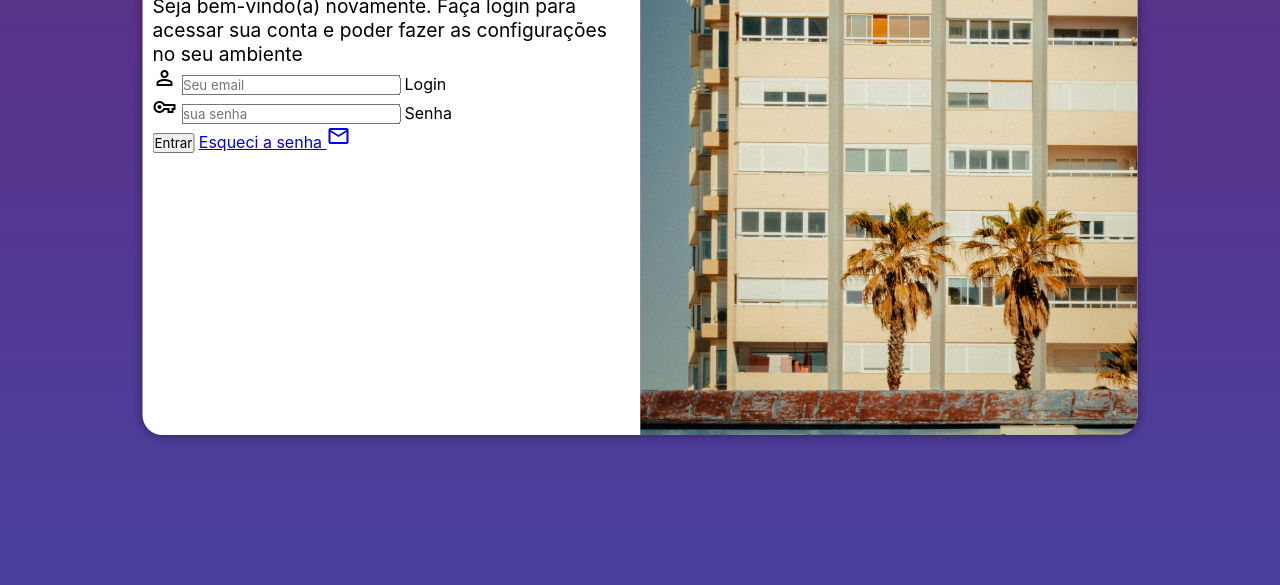
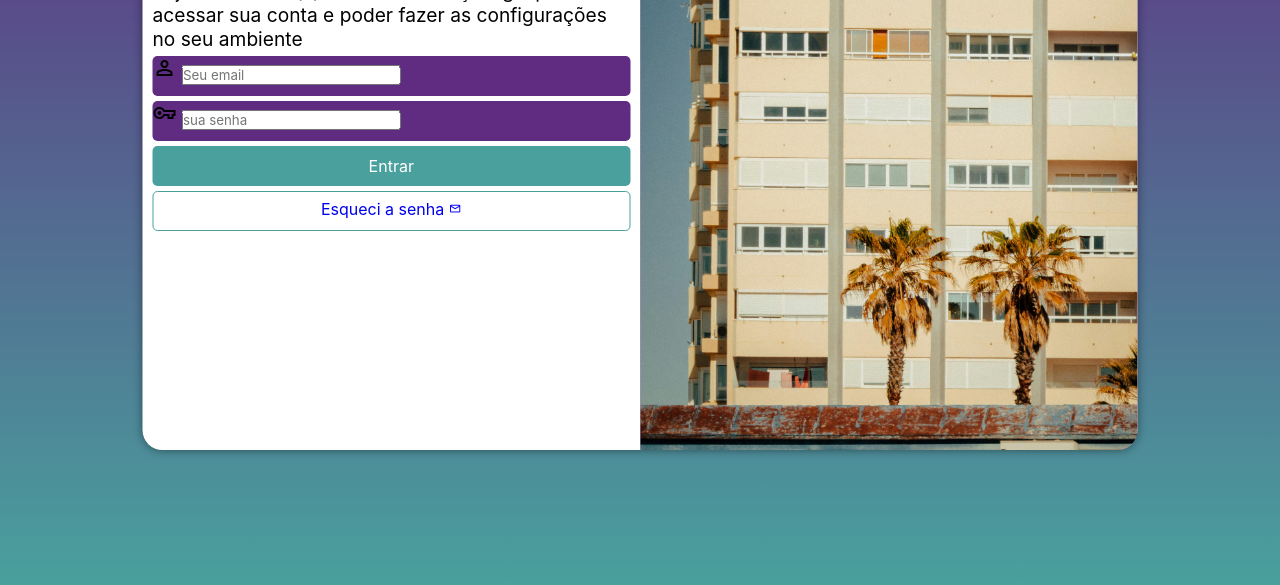
Before and after one commit to ThalesAnderson/projeto-ligin, a plain HTML site: page index.html in a window 1280 px wide. Shown: the part 215-800 px from the top of the page. Drawn offline with nearby package versions, Linux system fonts and the light colour scheme.

Commit message:
Estilizando o formulário

```diff
--- a/estilos/media-query.css
+++ b/estilos/media-query.css
@@ -3,7 +3,7 @@
 @media screen and (min-width: 768px) and (max-width: 992px) {
 
     body {
-        background-image: linear-gradient(to top, #49409d, #5f2c82);
+        background-image: linear-gradient(to top, #49a09d, #5f2c82);
     }
 
     section#login {
@@ -25,7 +25,7 @@
 @media screen and (min-width: 992px) {
 
     body {
-        background-image: linear-gradient(to top, #49409d, #5f2c82);
+        background-image: linear-gradient(to top, #49a09d, #5f2c82);
     }
 
     section#login {
--- a/estilos/style.css
+++ b/estilos/style.css
@@ -1,10 +1,4 @@
 @charset "UTF-8";
-
-/*
-    Paleta de cores
-    Verde: #49409d
-    Lilas: #5f2c82
-*/
 
 * {
     font-family: -apple-system, BlinkMacSystemFont, 'Segoe UI', Roboto, Oxygen, Ubuntu, Cantarell, 'Open Sans', 'Helvetica Neue', sans-serif;
@@ -31,7 +25,7 @@ section#login {
     left: 50%;
     transform: translate(-50%, -50%);
     background-color: white;
-    height: 500px;
+    height: 530px;
     width: 250px;
     border-radius: 20px;
     overflow: hidden;
@@ -61,3 +55,55 @@ div#formulario > h1 {
 div#formulario > p {
     font-size: 0.8em;
 }
+
+form > div.campo {
+    display: block;
+    background-color: #5f2c82;
+    width: 100%;
+    height: 40px;
+    border-radius: 5px;
+    margin: 5px 0px;
+}
+
+div.campo > label {
+    display: none;
+}
+
+form > input[type=submit] {
+    display: block;
+    font-size: 1em;
+    width: 100%;
+    height: 40px;
+    background-color: #49a09d;
+    color: white;
+    border: none;
+    border-radius: 5px;
+    cursor: pointer;
+}
+
+form > input[type=submit]:hover {
+    background-color: #2d6866
+}
+
+form > a.botao {
+    display: block;
+    text-align: center;
+    font-size: 1em;
+    width: 100%;
+    height: 40px;
+    background-color: white;;
+    color: 2d6866;
+    padding-top: 7px;
+    margin-top: 5px;
+    border: 1px solid #49a09d;
+    border-radius: 5px;
+    text-decoration: none;
+}
+
+form > a.botao:hover {
+    background-color: 5bc2be
+}
+
+form > a.botao > i {
+    font-size: 0.8em;
+}
--- a/index.html
+++ b/index.html
@@ -33,7 +33,7 @@
                         <label for="isenha">Senha</label>
                     </div>
                     <input type="submit" value="Entrar">
-                    <a href="esqueci.html">
+                    <a href="esqueci.html" class="botao">
                         Esqueci a senha <i class="material-symbols-outlined">mail</i></a>
                 </form>
             </div>
```
